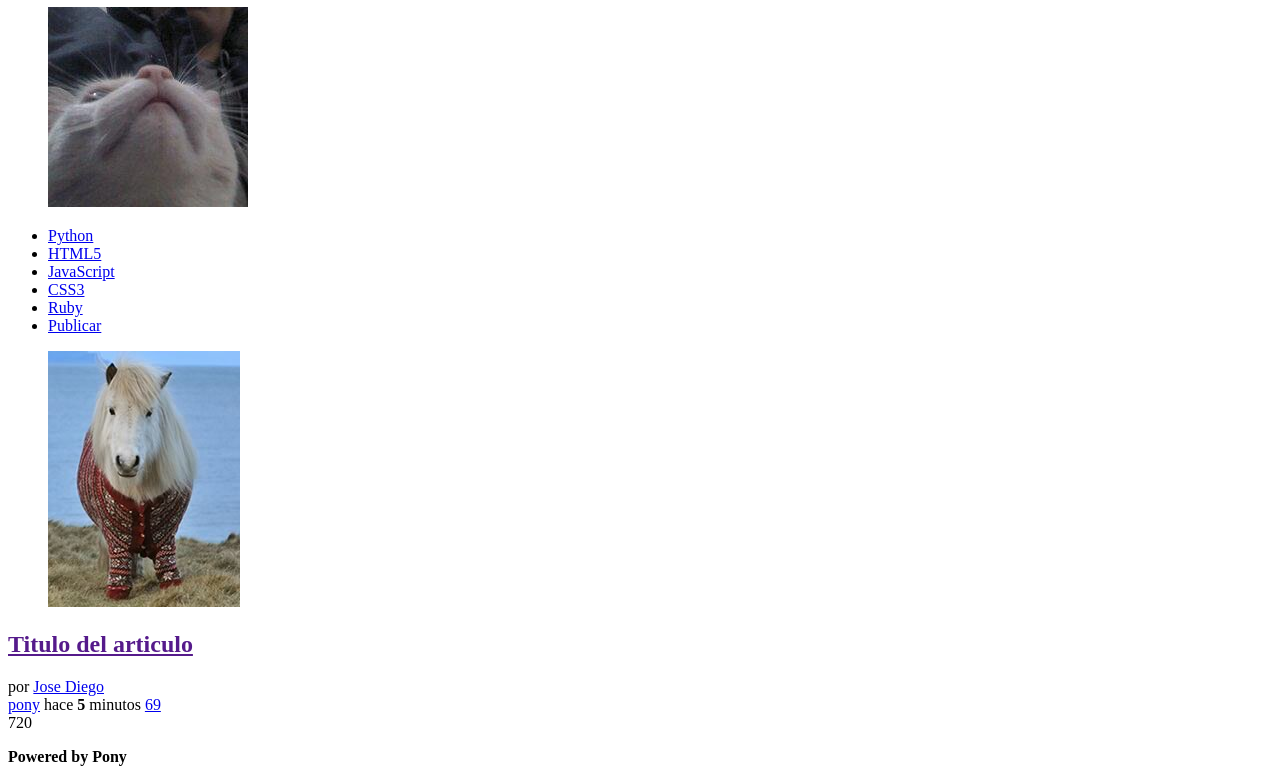
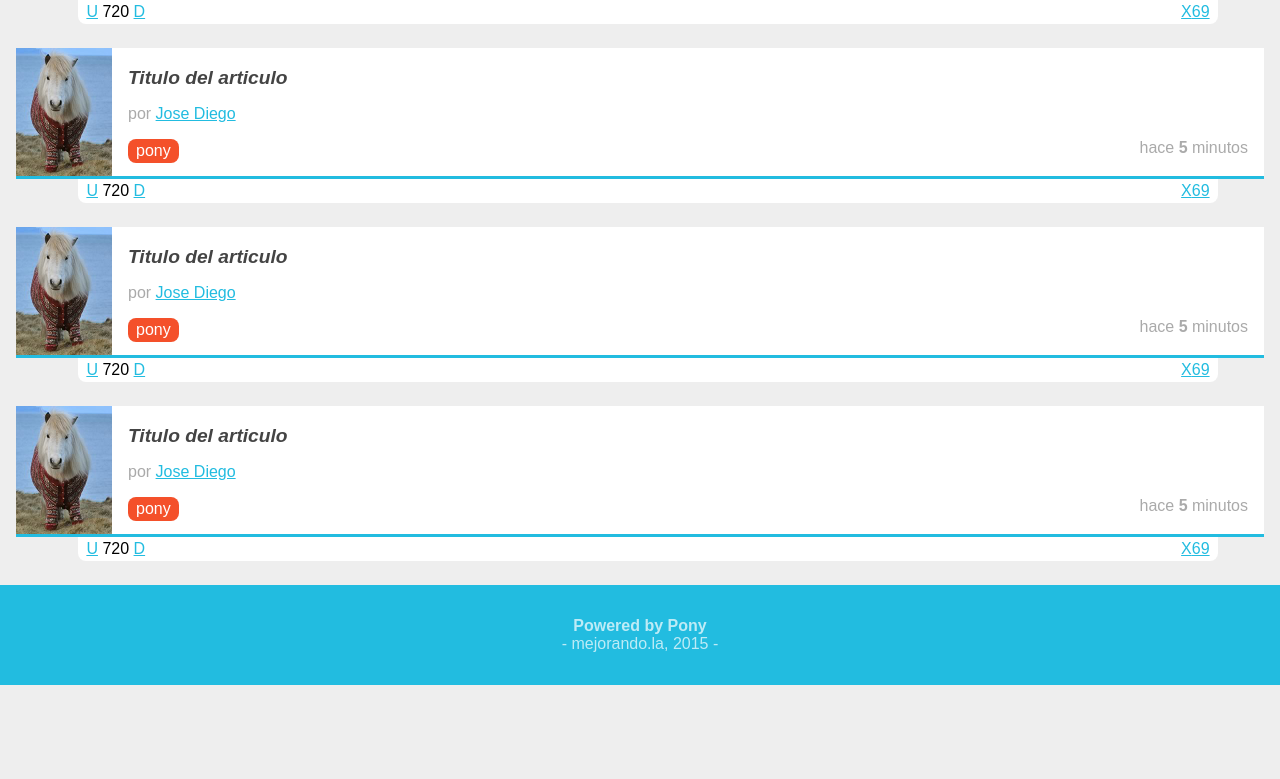
Before and after one commit to JoseDiego/pulse2014, a plain HTML site: page index.html in a window 1280 px wide. Shown: the part 253-1032 px from the top of the page. After the commit the page ends 938 px from the top, so only its background shows below. Drawn offline with Linux system fonts and the light colour scheme.

Commit message:
Adding Design

```diff
--- a/index.html
+++ b/index.html
@@ -2,32 +2,34 @@
 <html lang="es">
 	<head>
 		<meta charset="utf-8" />
-		<meta description="Proyecto Diseño Online"/>
+		<meta name="description" content="Proyecto Diseño Online"/>
 		<title>Pulse2015</title>
+		<link rel="stylesheet" href="normalize.css"/>
+		<link rel="stylesheet" href="style.css"/>
 	</head>
 	<body>
 		<header>
 			<figure id="logo">
-				<img src="logo.png"/>
+				<img src="logo.png">
 			</figure>
 			<h1>
-				Pulse2015
+				Pulse2015: Lorem ipsum dolor sit amet, consectetur adipiscing elit
 			</h1>
-			<figure>
-				<img src="avatar.jpg"/>
+			<figure id="avatar">
+				<img src="avatar.jpg">
 			</figure>
 		</header>
 		<nav>
 			<ul>
-				<li><a href="#">Python<a></li>
-				<li><a href="#">HTML5<a></li>
-				<li><a href="#">JavaScript<a></li>
-				<li><a href="#">CSS3<a></li>
-				<li><a href="#">Ruby<a></li>
-				<li>
-					<a id="publicar_nav" href="#">
+				<li><a href="#">Python</a></li>
+				<li><a href="#">HTML5</a></li>
+				<li><a href="#">JavaScript</a></li>
+				<li><a href="#">CSS3</a></li>
+				<li><a href="#">Ruby</a></li>
+				<li id="publicar_nav">
+					<a  href="#">
 						Publicar
-					<a>
+					</a>
 				</li>
 			</ul>
 		</nav>
@@ -45,13 +47,79 @@
 				<div class="datos_item">
 					<a href="#" class="tag_item">pony</a>
 					<span class="fecha_item">hace <strong>5</strong> minutos</span>
-					<a href="#" class="comentarios_item">69</a>
-					<a href="#" class="guardar_item"></a>
 				</div>
 				<div class="votacion">
-					<a href="#" class="up"></a>
+					<a href="#" class="up">U</a>
 					720
-					<a href="#" class="down"></a>
+					<a href="#" class="down">D</a>
+					<a href="#" class="comentarios_item">69</a>
+					<a href="#" class="guardar_item">X</a>
+				</div>
+			</article>
+			<article class="item">
+				<figure class="imagen_item">
+					<img src="imagen.jpg"/>
+				</figure>
+				<h2 class="titulo_item">
+					<a href="">Titulo del articulo</a>
+				</h2>
+				<div class="autor_item">
+					por <a href="#">Jose Diego</a>
+				</div>
+				<div class="datos_item">
+					<a href="#" class="tag_item">pony</a>
+					<span class="fecha_item">hace <strong>5</strong> minutos</span>
+				</div>
+				<div class="votacion">
+					<a href="#" class="up">U</a>
+					720
+					<a href="#" class="down">D</a>
+					<a href="#" class="comentarios_item">69</a>
+					<a href="#" class="guardar_item">X</a>
+				</div>
+			</article>
+			<article class="item">
+				<figure class="imagen_item">
+					<img src="imagen.jpg"/>
+				</figure>
+				<h2 class="titulo_item">
+					<a href="">Titulo del articulo</a>
+				</h2>
+				<div class="autor_item">
+					por <a href="#">Jose Diego</a>
+				</div>
+				<div class="datos_item">
+					<a href="#" class="tag_item">pony</a>
+					<span class="fecha_item">hace <strong>5</strong> minutos</span>
+				</div>
+				<div class="votacion">
+					<a href="#" class="up">U</a>
+					720
+					<a href="#" class="down">D</a>
+					<a href="#" class="comentarios_item">69</a>
+					<a href="#" class="guardar_item">X</a>
+				</div>
+			</article>
+			<article class="item">
+				<figure class="imagen_item">
+					<img src="imagen.jpg"/>
+				</figure>
+				<h2 class="titulo_item">
+					<a href="">Titulo del articulo</a>
+				</h2>
+				<div class="autor_item">
+					por <a href="#">Jose Diego</a>
+				</div>
+				<div class="datos_item">
+					<a href="#" class="tag_item">pony</a>
+					<span class="fecha_item">hace <strong>5</strong> minutos</span>
+				</div>
+				<div class="votacion">
+					<a href="#" class="up">U</a>
+					720
+					<a href="#" class="down">D</a>
+					<a href="#" class="comentarios_item">69</a>
+					<a href="#" class="guardar_item">X</a>
 				</div>
 			</article>
 		</section>
@@ -60,7 +128,7 @@
 				<strong>Powered by Pony</strong>
 			</p>
 			<p>
-				asdaasd,2015
+				mejorando.la, 2015
 			</p>
 		</footer>
 	</body>
--- /dev/null
+++ b/style.css
@@ -0,0 +1,175 @@
+a{
+	color: #22BCE0;
+}
+
+body{
+	background: #EEE;
+	font-family: Arial;
+	font-size: 16px;
+}
+
+footer{
+	background: #22BCE0;
+	text-align: center;
+	color: rgba(255,255,255,0.7);
+	padding: 1em;
+}
+
+footer p:first-child{
+	margin-bottom: 0;
+}
+
+footer p:last-child{
+	margin-top: 0;
+}
+
+footer p:last-child:after{
+	content: "- ";
+}
+
+footer p:last-child:before{
+	content: " -";
+}
+
+header{
+	background: #344B54;
+	color: white;
+	overflow: hidden;
+	padding: 0.5em;
+	position: relative;
+}
+
+header figure {
+	float: left;
+}
+
+header #avatar {
+	margin: 0.5em 0.5em 0 0;
+	position: absolute;
+	top : 0;
+	right: 0;
+}
+
+header #avatar img {
+	width: 55px;
+	border-radius: 50%;
+}
+
+header h1 {
+	font-size: 1.2em;
+	font-weight: normal;
+	margin: 0 70px 0 0;
+}
+
+header #logo img {
+	width: 52px;
+	padding-right: 0.5em;
+	margin-right: 0.5em;
+	border-right: 1px solid white;
+}
+nav{
+	background: #80BCA3;
+	position: relative;
+}
+
+nav ul {
+	list-style: none;
+	margin: 0;
+	padding: 0;
+}
+
+nav ul li {
+	display: inline-block;
+	margin: 0 0.5em 0 0;
+}
+
+nav ul #publicar_nav{
+	position: absolute;
+	top: -0.3em;
+	right: 0;
+}
+nav ul #publicar_nav a{
+	background: #22BCE0;
+	border-radius: 0.5em;
+	box-shadow: rgba(0,0,0,0.5) 5px 5px 20px;
+	font-style: italic;
+	padding: 0.8em 0.5em;
+	text-decoration: none;
+	text-shadow: rgba(0,0,0,0.5) 2px 2px 5px;
+}
+
+nav ul li a
+{
+	color: white;
+	display: block;
+	padding: 0.5em;
+	text-decoration: none;
+}
+
+#contenido {
+	margin: 1em;
+}
+
+#contenido .item {
+	background: white;
+	border-bottom: 3px solid #22BCE0;
+	min-height: 128px;
+	margin-bottom: 3em;
+	position: relative;
+}
+
+#contenido .item .autor_item {
+	color: #AAA;
+}
+
+#contenido .item .datos_item .fecha_item{
+	color: #AAA;
+}
+
+#contenido .item .datos_item {
+	text-align: right;
+	margin: 1em 1em 0  0;
+}
+#contenido .item .datos_item .tag_item{
+	background: #F4502A;
+	border-radius: 0.5em;
+	color: white;
+	display: inline-block;
+	padding: 0.2em 0.5em;
+	text-decoration: none;
+	float: left;
+}
+#contenido .item .imagen_item {
+	float:left;
+	margin: 0 1em 0 0;
+}
+
+#contenido .item .imagen_item img {
+	width: 96px;
+}
+
+#contenido .item .titulo_item {
+	font-size: 1.2em;
+	font-style: italic;
+	padding: 1em 1em 0 0;
+}
+
+#contenido .item .titulo_item a {
+	color: #444;
+	text-decoration: none;
+}
+
+#contenido .item .votacion {
+	position: absolute;
+	top:100%;
+	border-radius: 0 0 0.5em 0.5em;
+	margin-top: 3px;
+	background: white;
+	width: 90%;
+	left: 5%;
+	padding: 0.2em 0.5em;
+}
+#contenido .item .votacion .comentarios_item,
+#contenido .item .votacion .guardar_item {
+	float:right;
+}
```
Also changed, not shown: normalize.css (added), 1 other file.
